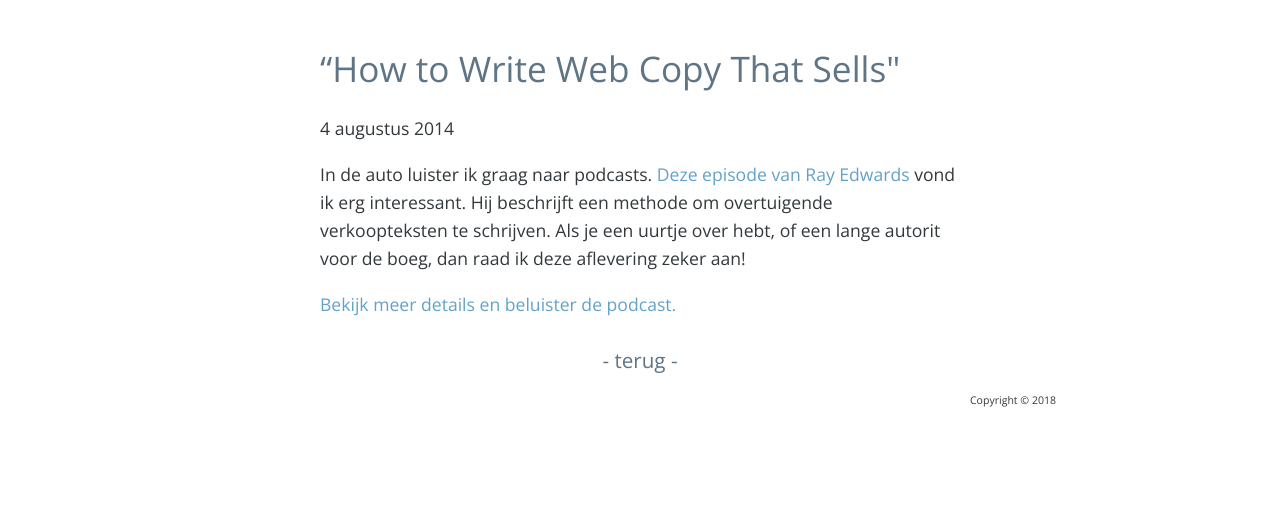
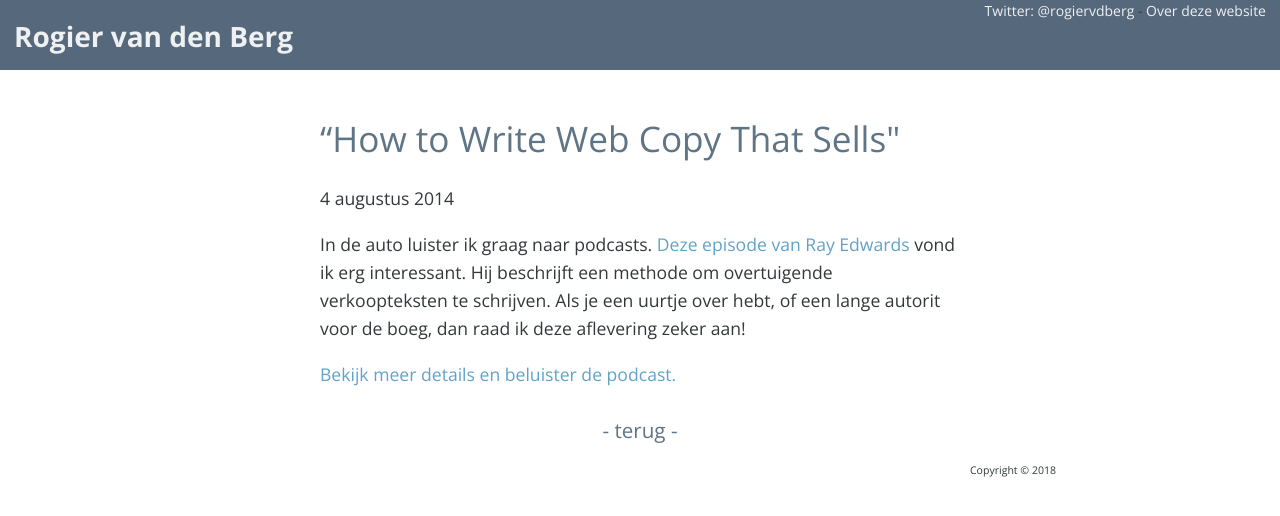
Before and after one commit to rogiervandenberg/rogiervandenberg.nl, a Jekyll site: the page built from _posts/2014-08-04-how-to-write-web-copy-that-sells.md, in a window 1280 px wide. Shown: the top 516 px of the page. Built offline with Jekyll 4.4.1, drawn with Linux system fonts in a browser that asks for light colours.

Commit message:
Some layout changes

```diff
--- /dev/null
+++ b/_includes/header_small.html
@@ -0,0 +1,13 @@
+<header class="page-small-header">
+
+
+   <div style="float:right; margin-right: 1em;">
+        {% if site.twitter_username %}<a class="header-link" href="http://twitter.com/{{ site.twitter_username }}" target="_blank">Twitter: @{{ site.twitter_username }}</a>{% endif %}
+        -
+        <a class="header-link" href="/about/">Over deze website</a>
+    </div>
+
+    <div style="float:left; margin-left: 1em; margin-top: 1em;">
+        <h1> <a class="header-link" href="{{ site.baseurl }}/"> {{ site.title }}</a></h1>
+    </div>
+</header>
--- a/_includes/stylesheet.css
+++ b/_includes/stylesheet.css
@@ -81,6 +81,15 @@ a:hover {
   background: #56687C url('../img/cover.jpg') no-repeat 50%;
   background-size: cover;
   min-height: 18em;
+}
+
+.page-small-header {
+  background: #56687C;
+  min-height: 5em;
+}
+
+.page-small-header h1 {
+  margin: 0;
 }
 
 .page-header h1 {
--- a/_layouts/post.html
+++ b/_layouts/post.html
@@ -13,7 +13,7 @@
   {% include head.html %}
 
   <body>
-
+      {% include header_small.html %}
     <section class="main-content">
       <div class="wrapper">
         <article class="post" itemscope itemtype="http://schema.org/BlogPosting">
```
